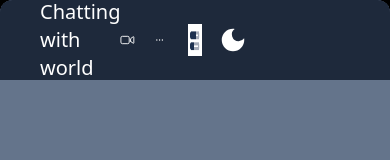
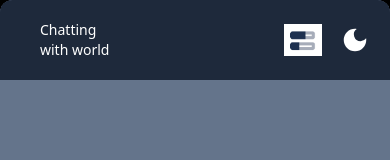
Before and after one commit to Sankalpgupta0/Whats-Yep, a React (Vite) app: page /users in a window 390 px wide. Shown: the top 160 px of the page. Built offline with nearby package versions, Linux system fonts and the light colour scheme; no server answers.

Commit message:
header of main updated

```diff
--- a/src/components/main/Header.jsx
+++ b/src/components/main/Header.jsx
@@ -35,18 +35,18 @@ const Header = () => {
   return (
     <div className='h-20 w-full bg-slate-800 px-10 justify-between flex items-center sticky top-0 z-10'>
         <div>
-            <h1 className='text-xl text-white'>Chatting with {username ? username : "world"}</h1>
+            <h1 className='text-xl text-white w-full max-sm:text-sm'>Chatting with {username ? username : "world"}</h1>
         </div>
         <div className='flex h-8 w-32 items-center text-white mr-36'>
-            < IoVideocamOutline className="text-5xl cursor-pointer" />
-            < IoIosMore className="text-3xl mx-5 cursor-pointer" />
+            < IoVideocamOutline className="text-5xl cursor-pointer max-sm:hidden " />
+            < IoIosMore className="text-3xl mx-5 cursor-pointer max-sm:hidden " />
             <button
             onClick={() => {
               navigate("/Chats");
-              window.location.reload();
+              // window.location.reload();
             }}
             >
-              <img src="../../../src/images/bars.png" alt="Chats" className='h-8 m-1 cursor-pointer sm:hidden'/>
+              <img src="../../../src/images/bars.png" alt="Chats" className='h-8 m-1 cursor-pointer sm:hidden absolute right-36 bottom-5 max-sm:right-16'/>
             </button>
 
             <button
@@ -54,7 +54,7 @@ const Header = () => {
               e.preventDefault();
               dispatch(toggleTheme());
             }}
-            className='ml-5 text-3xl'
+            className='ml-5 text-3xl absolute right-5'
             >
               {
                 isDarktheme? <MdDarkMode /> : <MdOutlineDarkMode />
```
